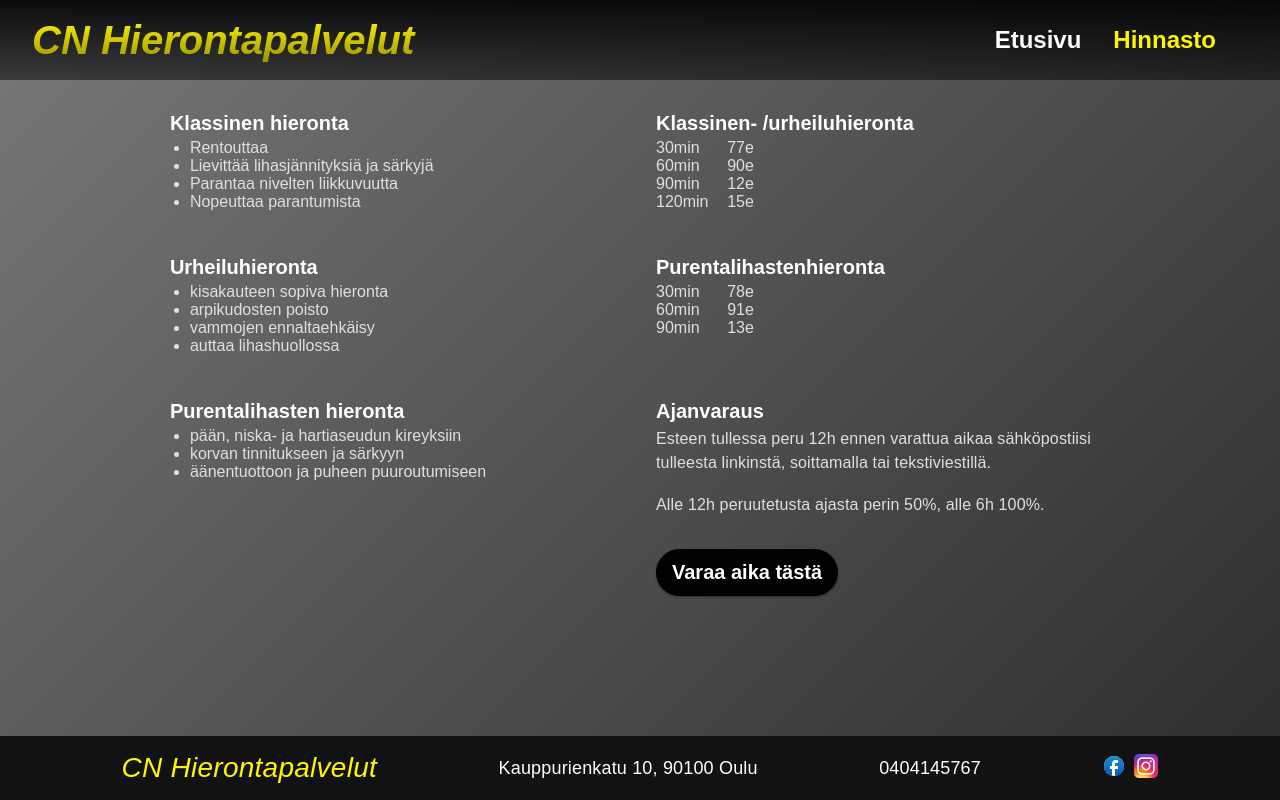
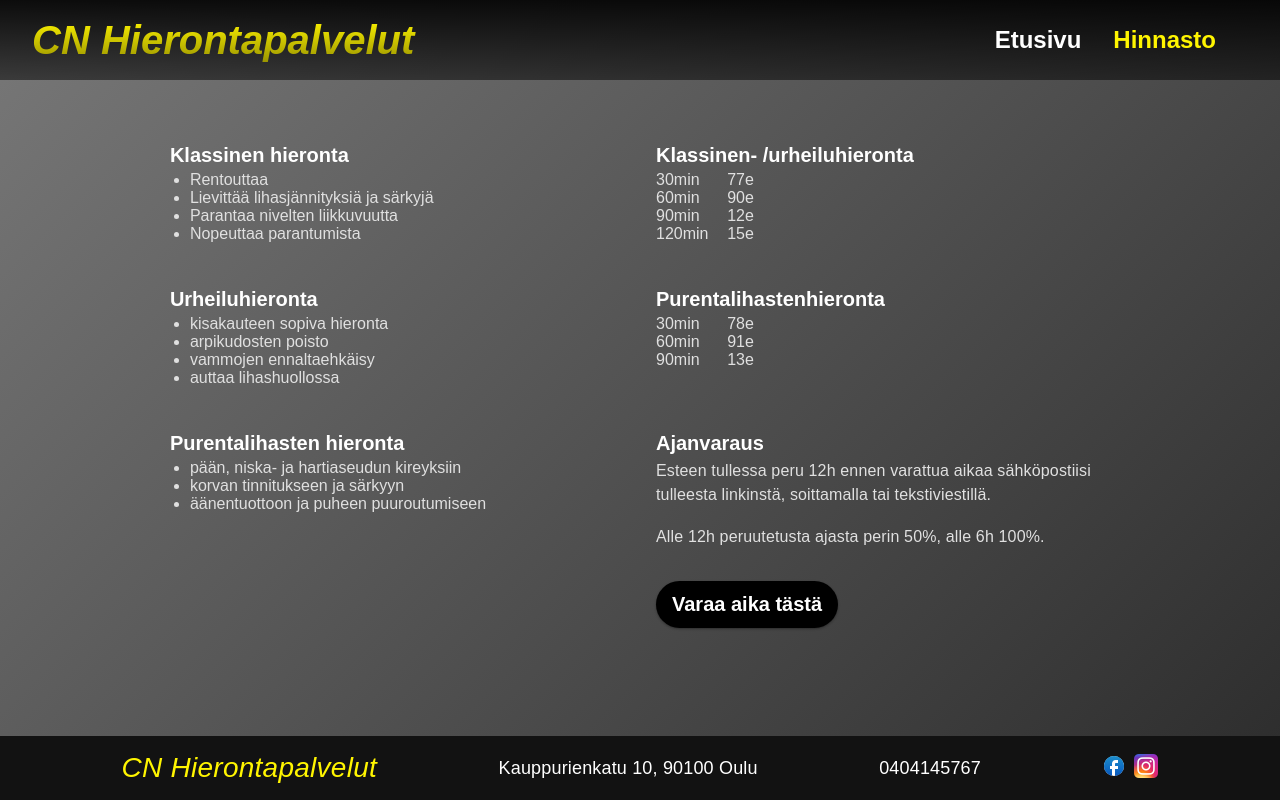
Before and after one commit to TetrisBattle/cn-hieronta, a React (Create React App) app: page /Hinnasto in a window 1280 px wide. Built offline with nearby package versions, Linux system fonts and the light colour scheme.

Commit message:
Add more padding to top in Hinnasto page

```diff
--- a/src/styles/sass/main.css
+++ b/src/styles/sass/main.css
@@ -182,7 +182,8 @@ footer .icons a {
 }
 @media (min-width: 47rem) {
   .Hinnasto {
-    padding: 2rem;
+    padding-top: 4rem;
+    padding-inline: 2rem;
     grid-template-columns: repeat(2, 1fr);
   }
   .Hinnasto .leftSide {
--- a/src/styles/sass/pages/_Hinnasto.scss
+++ b/src/styles/sass/pages/_Hinnasto.scss
@@ -34,7 +34,8 @@
 		$itemHeight: 7rem;
 		$itemWidth: min(100%, 30rem);
 
-		padding: 2rem;
+		padding-top: 4rem;
+		padding-inline: 2rem;
 		grid-template-columns: repeat(2, 1fr);
 
 		.leftSide {
```
